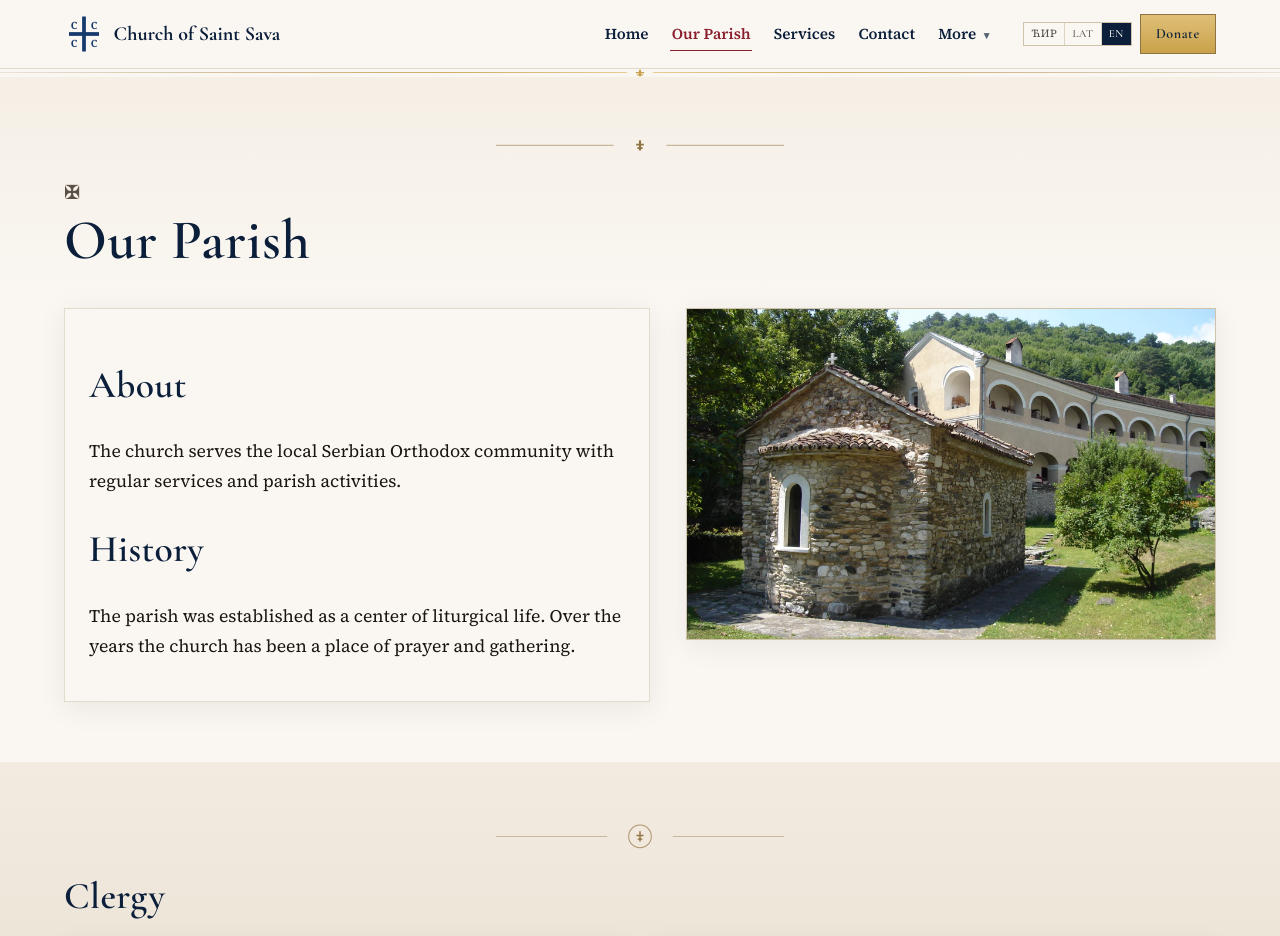
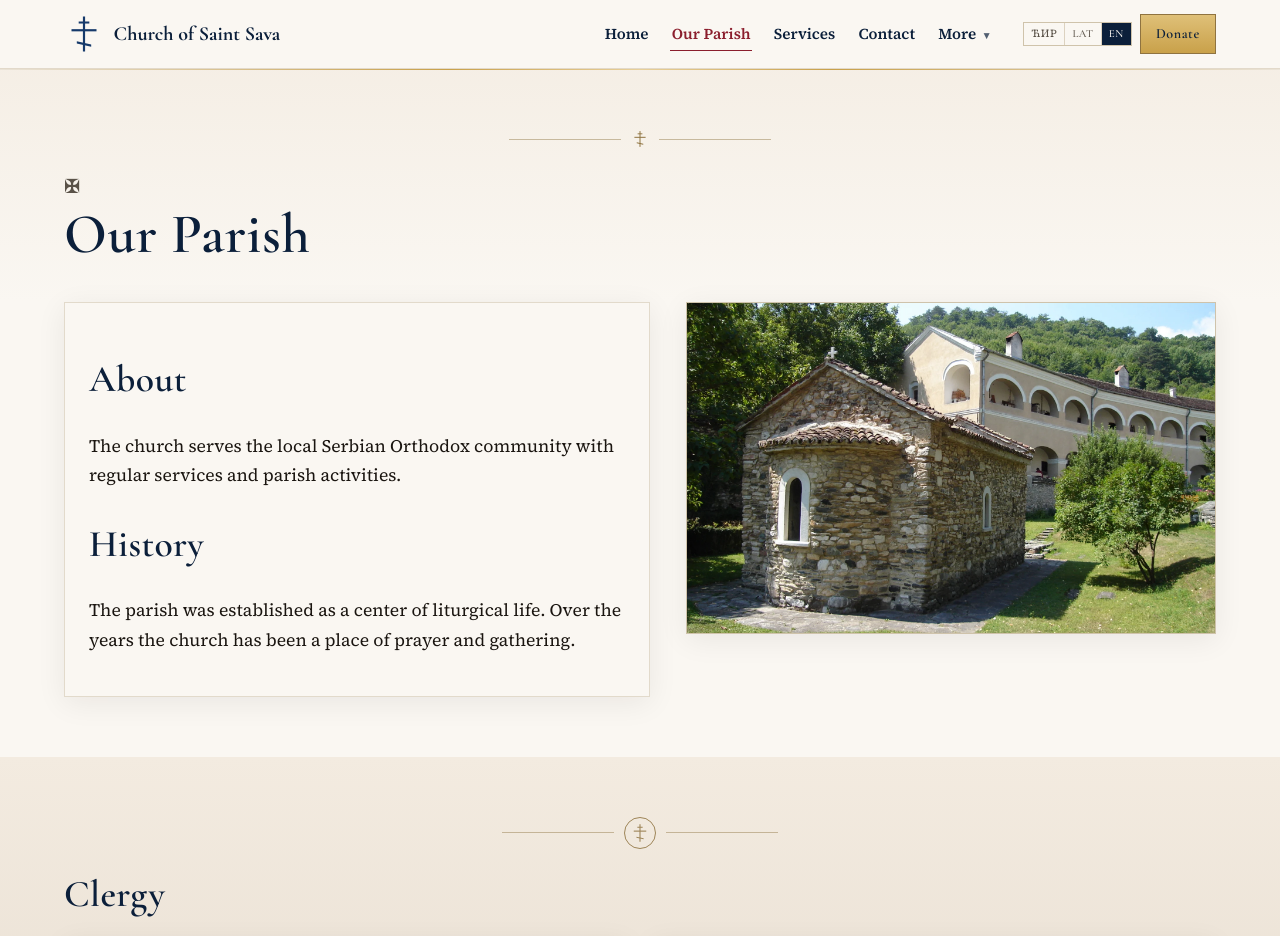
Before and after one commit to aegger91/parish-template-lavra, an Astro site: page /en/parish/ in a window 1280 px wide. Shown: the top 936 px of the page. Built offline with nearby package versions, Linux system fonts and the light colour scheme; Astro itself is replaced by a stand-in of ours.

Commit message:
Fix Orthodox three-bar cross and plain footer gold rules
Replace ocila/equal-arm marks with one reusable three-bar Serbian
Orthodox cross SVG, and swap footer badge ornaments for thin full-width
gold lines at top and bottom with no center pill.

Co-authored-by: aegger91 <aegger91@users.noreply.github.com>

```diff
--- a/src/components/Footer.astro
+++ b/src/components/Footer.astro
@@ -3,7 +3,6 @@ import type { Locale } from '../i18n/ui';
 import { t, localizedPath } from '../i18n/ui';
 import { siteConfig } from '../config/site';
 import SerbianCross from '../icons/SerbianCross.astro';
-import MoravaBorder from '../icons/MoravaBorder.astro';
 
 interface Props {
   locale: Locale;
@@ -21,9 +20,7 @@ const footerLinks = [
 ];
 ---
 <footer class="site-footer">
-  <div class="site-footer__rule" aria-hidden="true">
-    <MoravaBorder variant="band" />
-  </div>
+  <div class="site-footer__edge site-footer__edge--top" aria-hidden="true"></div>
   <div class="container site-footer__inner">
     <div class="site-footer__brand">
       <div class="site-footer__mark" aria-hidden="true">
@@ -32,9 +29,6 @@ const footerLinks = [
       <p class="slavonic site-footer__icxc">IC XC NIKA</p>
       <h2>{siteConfig.parishName[locale]}</h2>
       <p class="site-footer__tag">{siteConfig.tagline[locale]}</p>
-      <div class="site-footer__ornament">
-        <MoravaBorder variant="line" />
-      </div>
     </div>
 
     <div class="site-footer__cols">
@@ -71,6 +65,7 @@ const footerLinks = [
       </p>
     </div>
   </div>
+  <div class="site-footer__edge site-footer__edge--bottom" aria-hidden="true"></div>
 </footer>
 
 <style>
@@ -81,13 +76,10 @@ const footerLinks = [
     color: var(--parchment);
   }
 
-  .site-footer__rule {
-    background: var(--lapis-deep);
-    line-height: 0;
-  }
-
-  .site-footer__rule :global(.morava-ornament--band) {
-    background: transparent;
+  .site-footer__edge {
+    height: 1px;
+    width: 100%;
+    background: color-mix(in srgb, var(--gold-soft) 70%, var(--gold));
   }
 
   .site-footer__inner {
@@ -132,17 +124,6 @@ const footerLinks = [
     color: color-mix(in srgb, var(--parchment) 75%, transparent);
   }
 
-  .site-footer__ornament {
-    margin-top: var(--space-4);
-    color: var(--gold);
-    justify-content: flex-start;
-  }
-
-  .site-footer__ornament :global(.morava-ornament) {
-    justify-content: flex-start;
-    margin-bottom: 0;
-  }
-
   .site-footer__cols {
     display: grid;
     gap: var(--space-5);
@@ -178,7 +159,6 @@ const footerLinks = [
   }
 
   .site-footer__base {
-    border-top: 1px solid color-mix(in srgb, var(--gold) 22%, transparent);
     padding-block: var(--space-4);
   }
 
--- a/src/icons/MoravaBorder.astro
+++ b/src/icons/MoravaBorder.astro
@@ -1,71 +1,30 @@
 ---
+import SerbianCross from './SerbianCross.astro';
+
 interface Props {
   class?: string;
   variant?: 'band' | 'line' | 'rosette-line' | 'cross-line';
 }
 const { class: className = '', variant = 'band' } = Astro.props;
-const gradId = `bandGold-${Math.random().toString(36).slice(2, 9)}`;
 ---
 {variant === 'band' && (
   <div class:list={['morava-ornament', 'morava-ornament--band', className]} aria-hidden="true">
-    <svg viewBox="0 0 800 8" preserveAspectRatio="none" xmlns="http://www.w3.org/2000/svg">
-      <defs>
-        <linearGradient id={gradId} x1="0" y1="0" x2="1" y2="0">
-          <stop offset="0%" stop-color="var(--gold-dim)" stop-opacity="0.15" />
-          <stop offset="35%" stop-color="var(--gold)" stop-opacity="0.85" />
-          <stop offset="50%" stop-color="var(--gold-bright)" stop-opacity="1" />
-          <stop offset="65%" stop-color="var(--gold)" stop-opacity="0.85" />
-          <stop offset="100%" stop-color="var(--gold-dim)" stop-opacity="0.15" />
-        </linearGradient>
-      </defs>
-      <rect y="3" width="800" height="1" fill={`url(#${gradId})`} />
-      <rect x="392" y="1.5" width="16" height="5" fill="var(--marble)" />
-      <!-- Tiny Serbian cross center -->
-      <g transform="translate(400 4)" fill="var(--gold)">
-        <rect x="-0.7" y="-3.2" width="1.4" height="6.4" rx="0.2" />
-        <rect x="-2.6" y="-1.1" width="5.2" height="1.3" rx="0.2" />
-        <rect x="-1.8" y="1.3" width="3.6" height="1.1" rx="0.2" />
-      </g>
-    </svg>
+    <span class="morava-ornament__rule"></span>
   </div>
 )}
-{variant === 'line' && (
+{(variant === 'line' || variant === 'cross-line') && (
   <div class:list={['morava-ornament', 'morava-ornament--line', className]} aria-hidden="true">
-    <svg viewBox="0 0 240 14" xmlns="http://www.w3.org/2000/svg">
-      <path d="M0 7 H98" stroke="currentColor" stroke-width="1" opacity="0.45" />
-      <path d="M142 7 H240" stroke="currentColor" stroke-width="1" opacity="0.45" />
-      <g transform="translate(120 7)" fill="currentColor">
-        <rect x="-0.85" y="-4.2" width="1.7" height="8.4" rx="0.25" />
-        <rect x="-3.2" y="-1.4" width="6.4" height="1.5" rx="0.25" />
-        <rect x="-2.2" y="1.6" width="4.4" height="1.3" rx="0.25" />
-      </g>
-    </svg>
-  </div>
-)}
-{variant === 'cross-line' && (
-  <div class:list={['morava-ornament', 'morava-ornament--line', className]} aria-hidden="true">
-    <svg viewBox="0 0 180 14" xmlns="http://www.w3.org/2000/svg">
-      <path d="M0 7 H68" stroke="currentColor" stroke-width="1" opacity="0.5" />
-      <path d="M112 7 H180" stroke="currentColor" stroke-width="1" opacity="0.5" />
-      <g transform="translate(90 7)" fill="currentColor">
-        <rect x="-0.85" y="-4.2" width="1.7" height="8.4" rx="0.25" />
-        <rect x="-3.2" y="-1.4" width="6.4" height="1.5" rx="0.25" />
-        <rect x="-2.2" y="1.6" width="4.4" height="1.3" rx="0.25" />
-      </g>
-    </svg>
+    <span class="morava-ornament__rail"></span>
+    <SerbianCross class="morava-ornament__cross" size={18} decorative />
+    <span class="morava-ornament__rail"></span>
   </div>
 )}
 {variant === 'rosette-line' && (
   <div class:list={['morava-ornament', 'morava-ornament--rosette', className]} aria-hidden="true">
-    <svg viewBox="0 0 280 28" xmlns="http://www.w3.org/2000/svg">
-      <path d="M0 14 H108" stroke="currentColor" stroke-width="1" opacity="0.4" />
-      <path d="M172 14 H280" stroke="currentColor" stroke-width="1" opacity="0.4" />
-      <circle cx="140" cy="14" r="11" fill="none" stroke="currentColor" stroke-width="1" opacity="0.7" />
-      <g transform="translate(140 14)" fill="currentColor">
-        <rect x="-0.7" y="-5" width="1.4" height="10" rx="0.2" />
-        <rect x="-3.4" y="-1.5" width="6.8" height="1.4" rx="0.2" />
-        <rect x="-2.3" y="2" width="4.6" height="1.2" rx="0.2" />
-      </g>
-    </svg>
+    <span class="morava-ornament__rail"></span>
+    <span class="morava-ornament__ring">
+      <SerbianCross class="morava-ornament__cross" size={20} decorative />
+    </span>
+    <span class="morava-ornament__rail"></span>
   </div>
 )}
--- a/src/icons/SerbianCross.astro
+++ b/src/icons/SerbianCross.astro
@@ -1,4 +1,12 @@
 ---
+/**
+ * Canonical Orthodox (Serbian/Russian) three-bar cross.
+ * - Centered vertical stem
+ * - Short upper titulus
+ * - Longer main crossbar
+ * - Slanted footrest: viewer's left end higher, right end lower
+ * Reuse this component everywhere a cross appears.
+ */
 interface Props {
   class?: string;
   size?: number;
@@ -8,7 +16,7 @@ interface Props {
 const {
   class: className = '',
   size = 40,
-  title = 'Serbian cross',
+  title = 'Orthodox cross',
   decorative = false,
 } = Astro.props;
 ---
@@ -21,48 +29,20 @@ const {
   aria-hidden={decorative ? 'true' : undefined}
   aria-label={decorative ? undefined : title}
   xmlns="http://www.w3.org/2000/svg"
+  shape-rendering="geometricPrecision"
 >
   {!decorative && <title>{title}</title>}
   <g fill="currentColor">
-    <!-- Equal-armed Byzantine cross -->
-    <rect x="29" y="4" width="6" height="56" />
-    <rect x="8" y="29" width="48" height="6" />
-    <!-- Four Cyrillic С (ocila): traditional Serbian cross -->
-    <text
-      x="16"
-      y="24"
-      text-anchor="middle"
-      font-family="Georgia, 'Times New Roman', serif"
-      font-size="16"
-      font-weight="700"
-      >С</text
-    >
-    <text
-      x="48"
-      y="24"
-      text-anchor="middle"
-      font-family="Georgia, 'Times New Roman', serif"
-      font-size="16"
-      font-weight="700"
-      >С</text
-    >
-    <text
-      x="16"
-      y="52"
-      text-anchor="middle"
-      font-family="Georgia, 'Times New Roman', serif"
-      font-size="16"
-      font-weight="700"
-      >С</text
-    >
-    <text
-      x="48"
-      y="52"
-      text-anchor="middle"
-      font-family="Georgia, 'Times New Roman', serif"
-      font-size="16"
-      font-weight="700"
-      >С</text
-    >
+    <!-- Vertical stem (centered on x=32) -->
+    <rect x="30.25" y="4" width="3.5" height="56" />
+    <!-- Titulus (short upper bar) -->
+    <rect x="23.5" y="12" width="17" height="3.25" />
+    <!-- Main crossbar (longest) -->
+    <rect x="12" y="24.25" width="40" height="3.5" />
+    <!--
+      Footrest (suppedaneum): slanted so the viewer's left end is higher
+      (smaller y) and the right end is lower (larger y).
+    -->
+    <path d="M20.5 43.6 L43.5 48.85 L43.5 52.35 L20.5 47.1 Z" />
   </g>
 </svg>
--- a/src/styles/global.css
+++ b/src/styles/global.css
@@ -212,26 +212,61 @@ h3 {
 .morava-ornament {
   color: var(--gold-dim);
   display: flex;
+  align-items: center;
   justify-content: center;
+  gap: 0.65rem;
   margin-bottom: var(--space-5);
 }
 
-.morava-ornament svg {
-  width: min(100%, 18rem);
-  height: auto;
+.morava-ornament__rail {
+  flex: 1 1 auto;
+  height: 1px;
+  max-width: 7rem;
+  background: currentColor;
+  opacity: 0.45;
+}
+
+.morava-ornament__cross {
+  flex: 0 0 auto;
   display: block;
+  color: currentColor;
+}
+
+.morava-ornament__ring {
+  flex: 0 0 auto;
+  width: 2rem;
+  height: 2rem;
+  border: 1px solid currentColor;
+  border-radius: 50%;
+  display: grid;
+  place-items: center;
+  opacity: 0.85;
+}
+
+.morava-ornament__ring .morava-ornament__cross {
+  opacity: 1;
 }
 
 .morava-ornament--band {
   margin: 0;
   width: 100%;
   color: var(--gold);
-  background: var(--marble);
+  background: transparent;
+  gap: 0;
 }
 
-.morava-ornament--band svg {
+.morava-ornament__rule {
+  display: block;
   width: 100%;
-  height: 8px;
+  height: 1px;
+  background: linear-gradient(
+    90deg,
+    color-mix(in srgb, var(--gold-dim) 15%, transparent) 0%,
+    var(--gold) 35%,
+    var(--gold-bright) 50%,
+    var(--gold) 65%,
+    color-mix(in srgb, var(--gold-dim) 15%, transparent) 100%
+  );
 }
 
 .btn {
--- a/src/styles/home.css
+++ b/src/styles/home.css
@@ -118,10 +118,11 @@
 .home-hero__divider .morava-ornament {
   margin-bottom: 0;
   justify-content: flex-start;
+  width: min(100%, 14rem);
 }
 
-.home-hero__divider svg {
-  width: 11rem;
+.home-hero__divider .morava-ornament__rail {
+  max-width: none;
 }
 
 .home-hero__lead {
```
Also changed, not shown: public/favicon.svg.
